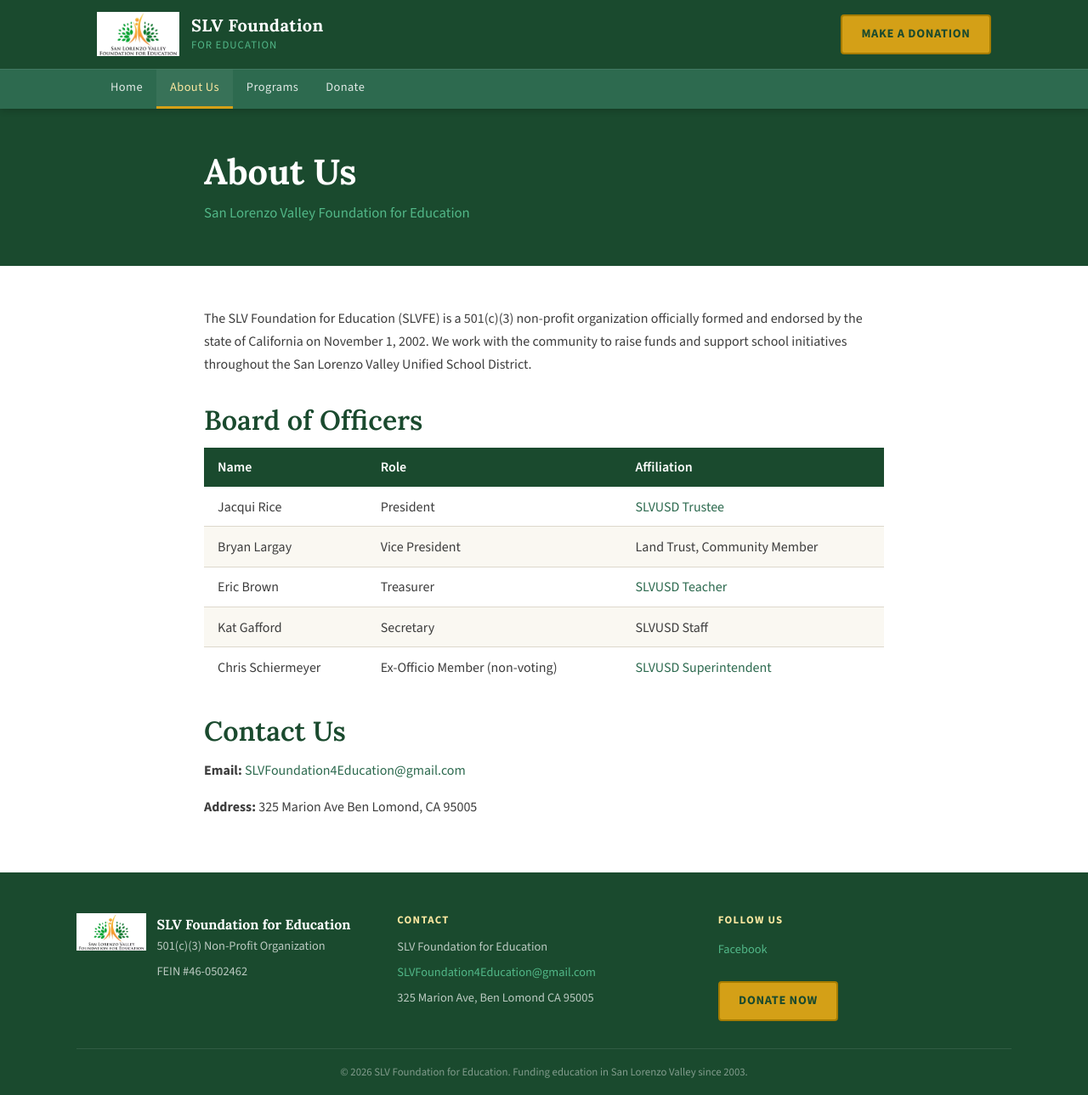
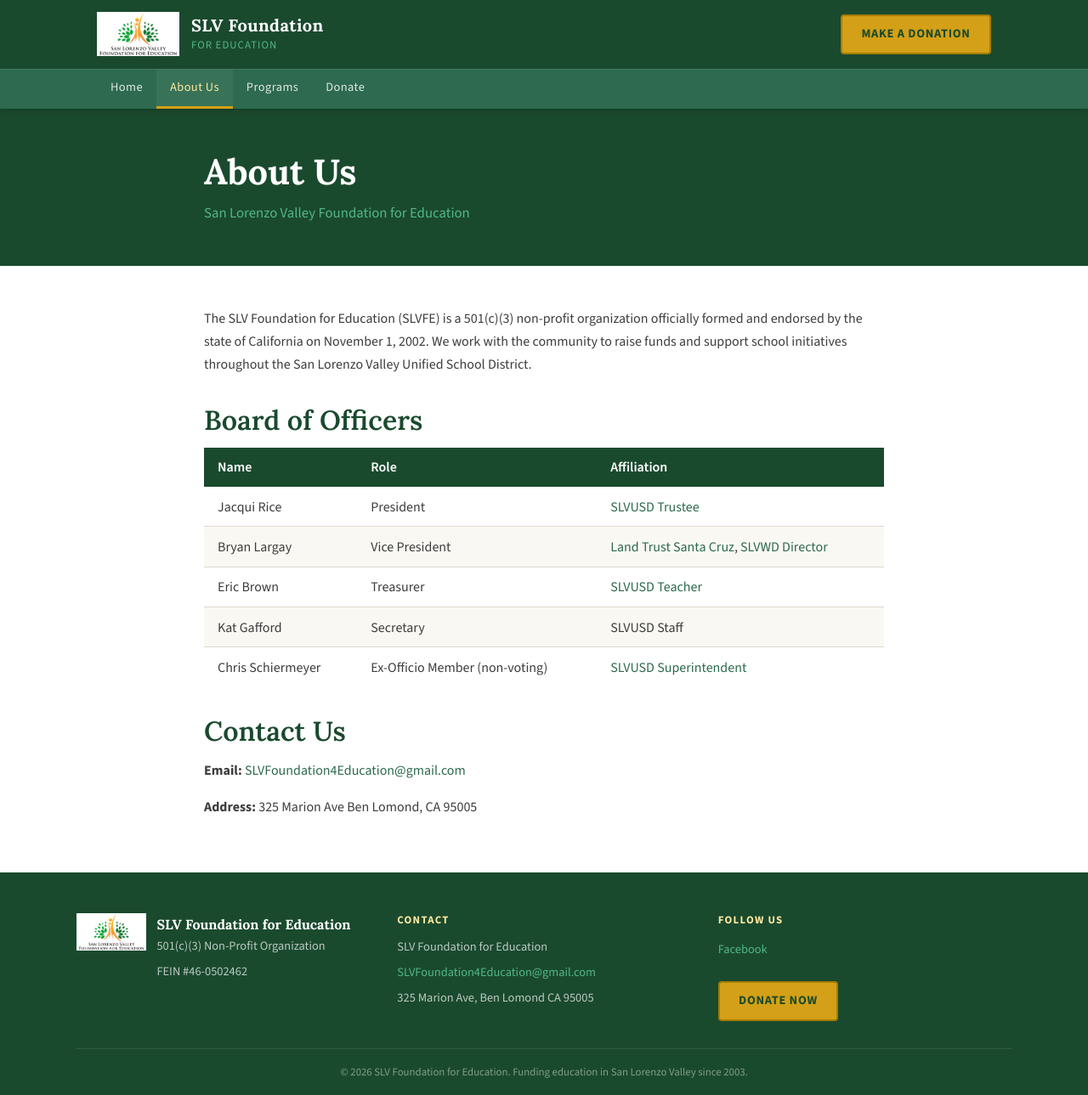
Before and after one commit to porttack/foundation, a Jekyll site: the page built from about.md, in a window 1280 px wide and 1289 px high. Shown: the whole window at 85% size. Built offline with Jekyll 4.4.1, drawn with Linux system fonts in a browser that asks for light colours.

Commit message:
Add Land Trust and SLVWD Director links for Bryan Largay
Co-Authored-By: Claude Sonnet 4.6 <noreply@anthropic.com>

```diff
--- a/about.md
+++ b/about.md
@@ -11,7 +11,7 @@ The SLV Foundation for Education (SLVFE) is a 501(c)(3) non-profit organization
 | Name | Role | Affiliation |
 |------|------|-------------|
 | Jacqui Rice | President | [SLVUSD Trustee](https://www.slvusd.org/apps/pages/index.jsp?uREC_ID=1128286&type=d&pREC_ID=1399055) |
-| Bryan Largay | Vice President | Land Trust, Community Member |
+| Bryan Largay | Vice President | [Land Trust Santa Cruz](https://landtrustsantacruz.org/about/), [SLVWD Director](https://www.slvwd.com/directory.aspx?EID=10) |
 | Eric Brown | Treasurer | [SLVUSD Teacher](https://porttack.com) |
 | Kat Gafford | Secretary | SLVUSD Staff |
 | Chris Schiermeyer | Ex-Officio Member (non-voting) | [SLVUSD Superintendent](https://www.slvusd.org/apps/pages/index.jsp?uREC_ID=1128468&type=d&pREC_ID=1399200) |
```
